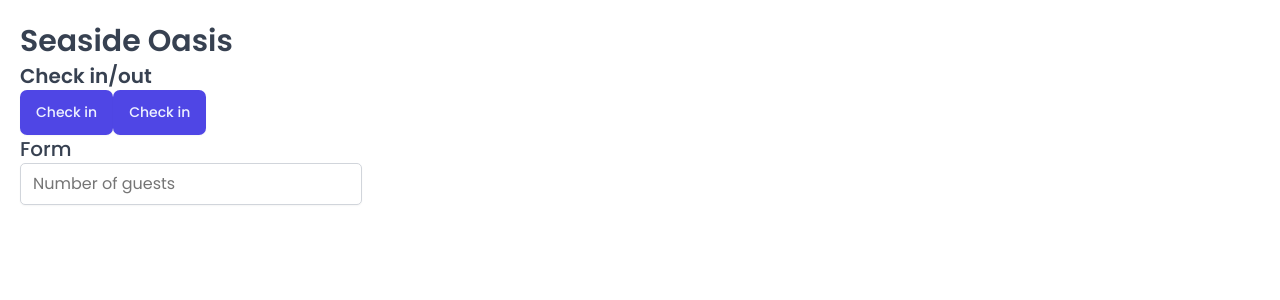
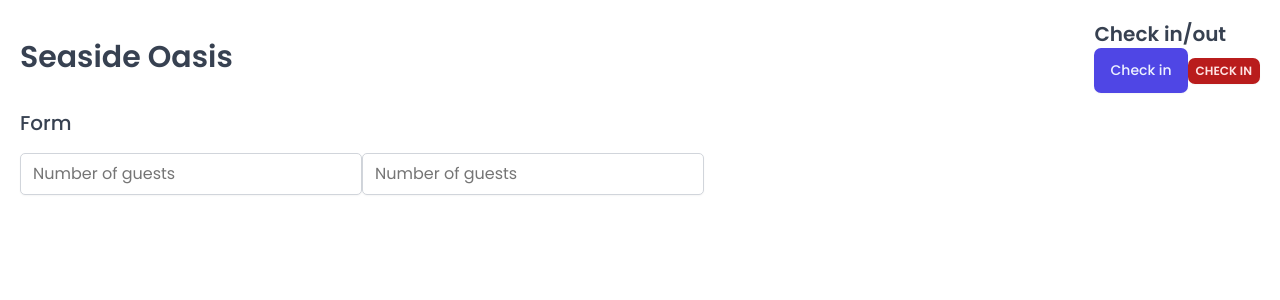
Before and after one commit to codewithsweth/Seaside-oasis, a React (Vite) app: page / in a window 1280 px wide. Shown: the top 300 px of the page. Built offline with nearby package versions, Linux system fonts and the light colour scheme; a web font is replaced by a local one.

Commit message:
1. Made reusable Row and Button Component. 2. Added default props.

```diff
--- a/src/App.jsx
+++ b/src/App.jsx
@@ -3,6 +3,7 @@ import GlobalStyles from "./styles/GlobalStyles";
 import Button from "./ui/Button";
 import Input from "./ui/Input";
 import Heading from "./ui/Heading";
+import Row from "./ui/Row";
 
 const StyledApp = styled.div`
   padding: 20px;
@@ -13,12 +14,31 @@ function App() {
     <>
       <GlobalStyles />
       <StyledApp>
-        <Heading as="h1">Seaside Oasis</Heading>
-        <Heading as="h2">Check in/out</Heading>
-        <Button onClick={() => console.log("Click")}>Check in</Button>
-        <Button onClick={() => console.log("Click")}>Check in</Button>
-        <Heading as="h3">Form</Heading>
-        <Input type="number" placeholder="Number of guests" />
+        <Row type="vertical">
+          <Row type="horizontal">
+            <Heading as="h1">Seaside Oasis</Heading>
+            <div>
+              <Heading as="h2">Check in/out</Heading>
+              <Button variation="primary" size="medium">
+                Check in
+              </Button>
+              <Button
+                variation="danger"
+                size="small"
+                onClick={() => console.log("Click")}
+              >
+                Check in
+              </Button>
+            </div>
+          </Row>
+          <Row type="vertical">
+            <Heading as="h3">Form</Heading>
+            <form>
+              <Input type="number" placeholder="Number of guests" />
+              <Input type="number" placeholder="Number of guests" />
+            </form>
+          </Row>
+        </Row>
       </StyledApp>
     </>
   );
--- a/src/ui/Button.jsx
+++ b/src/ui/Button.jsx
@@ -1,18 +1,65 @@
-import styled from "styled-components";
+import styled, { css } from "styled-components";
+
+const sizes = {
+  small: css`
+    font-size: 1.2rem;
+    padding: 0.4rem 0.8rem;
+    text-transform: uppercase;
+    font-weight: 600;
+    text-align: center;
+  `,
+  medium: css`
+    font-size: 1.4rem;
+    padding: 1.2rem 1.6rem;
+    font-weight: 500;
+  `,
+  large: css`
+    font-size: 1.6rem;
+    padding: 1.2rem 2.4rem;
+    font-weight: 500;
+  `,
+};
+
+const variations = {
+  primary: css`
+    color: var(--color-brand-50);
+    background-color: var(--color-brand-600);
+
+    &:hover {
+      background-color: var(--color-brand-700);
+    }
+  `,
+  secondary: css`
+    color: var(--color-grey-600);
+    background-color: var(--color-grey-0);
+    border: 1px solid var(--color-grey-200);
+
+    &:hover {
+      background-color: var(--color-grey-50);
+    }
+  `,
+  danger: css`
+    color: var(--color-red-100);
+    background-color: var(--color-red-700);
+
+    &:hover {
+      background-color: var(--color-red-800);
+    }
+  `,
+};
 
 const Button = styled.button`
-  font-size: 1.4rem;
-  padding: 1.2rem 1.6rem;
-  font-weight: 500;
   border: none;
   border-radius: var(--border-radius-md);
-  background-color: var(--color-brand-600);
-  color: var(--color-brand-50);
   box-shadow: var(--shadow-sm);
   cursor: pointer;
 
-  &:hover {
-    background-color: var(--color-brand-700);
-  }
+  ${(props) => sizes[props.size]}
+  ${(props) => variations[props.variation]}
 `;
+
+Button.defaultProps = {
+  variation: "primary",
+  size: "medium",
+};
 export default Button;
--- /dev/null
+++ b/src/ui/Row.jsx
@@ -0,0 +1,24 @@
+import styled, { css } from "styled-components";
+
+const Row = styled.div`
+  display: flex;
+  ${(props) =>
+    props.type === "horizontal" &&
+    css`
+      justify-content: space-between;
+      align-items: center;
+    `}
+
+  ${(props) =>
+    props.type === "vertical" &&
+    css`
+      flex-direction: column;
+      gap: 1.6rem;
+    `}
+`;
+
+Row.defaultProps = {
+  type: "vertical",
+};
+
+export default Row;
```
